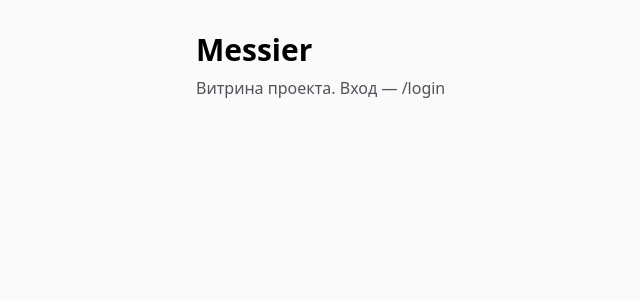
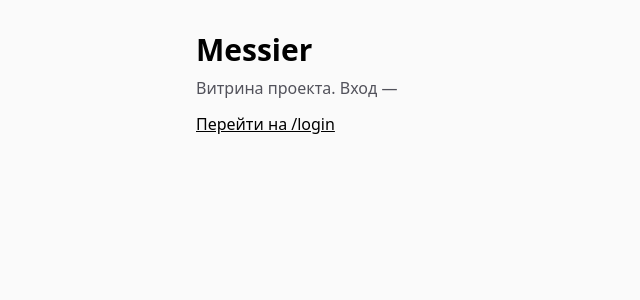
Before and after one commit to OrlandoFly-lgtm/messier-web, a Next.js app: page / in a window 1280 px wide. Shown: the top 300 px of the page, without its empty margins (140-780 px from the left). Built offline with nearby package versions, Linux system fonts and the light colour scheme.

Commit message:
Update page.tsx

```diff
--- a/app/page.tsx
+++ b/app/page.tsx
@@ -1,8 +1,13 @@
+import Link from "next/link";
+
 export default function Home() {
   return (
     <main className="mx-auto max-w-2xl p-8">
       <h1 className="text-3xl font-bold">Messier</h1>
-      <p className="mt-2 text-zinc-600">Витрина проекта. Вход — /login</p>
+      <p className="mt-2 text-zinc-600">Витрина проекта. Вход —</p>
+      <Link href="/login" className="inline-block mt-3 underline">
+        Перейти на /login
+      </Link>
     </main>
   );
 }
```
